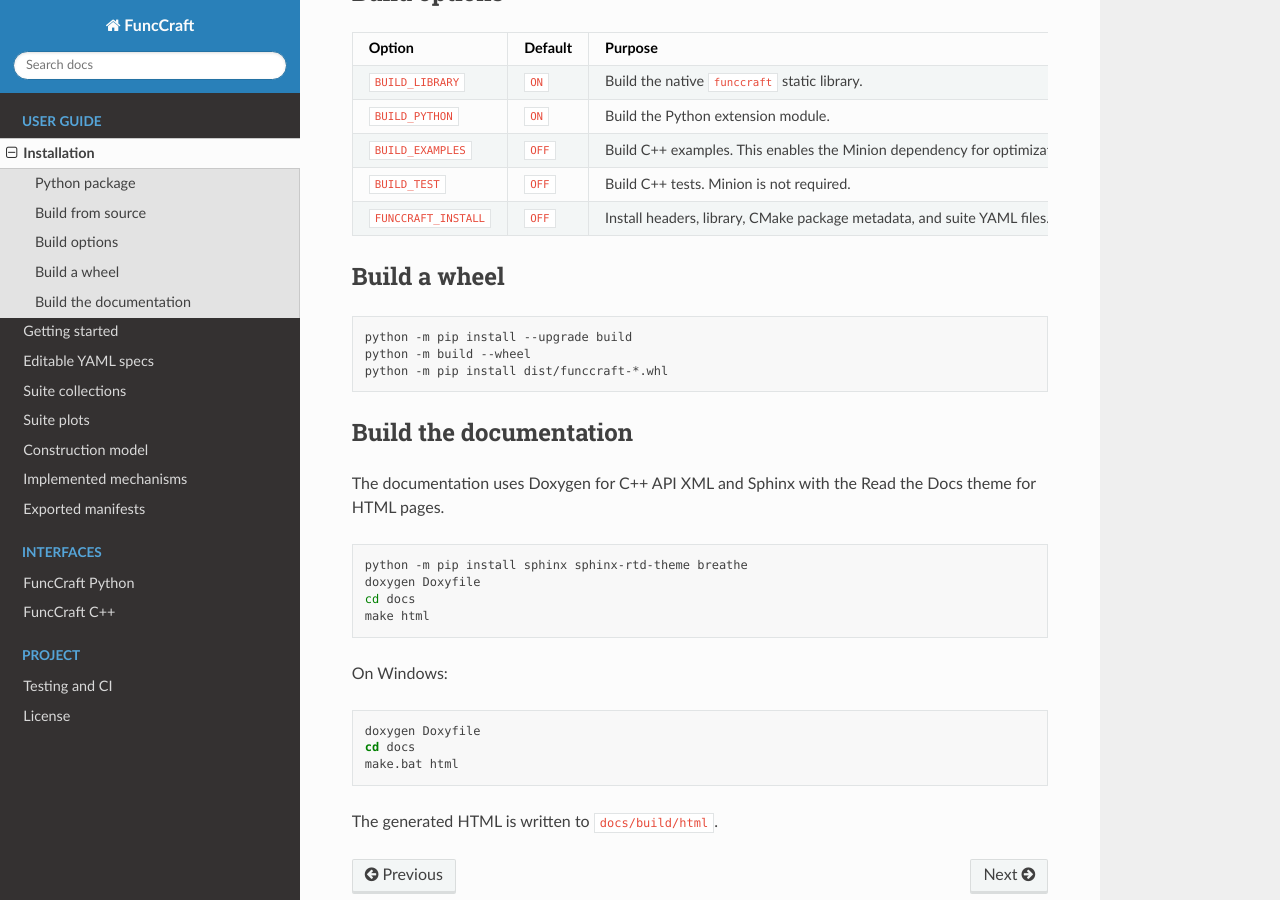
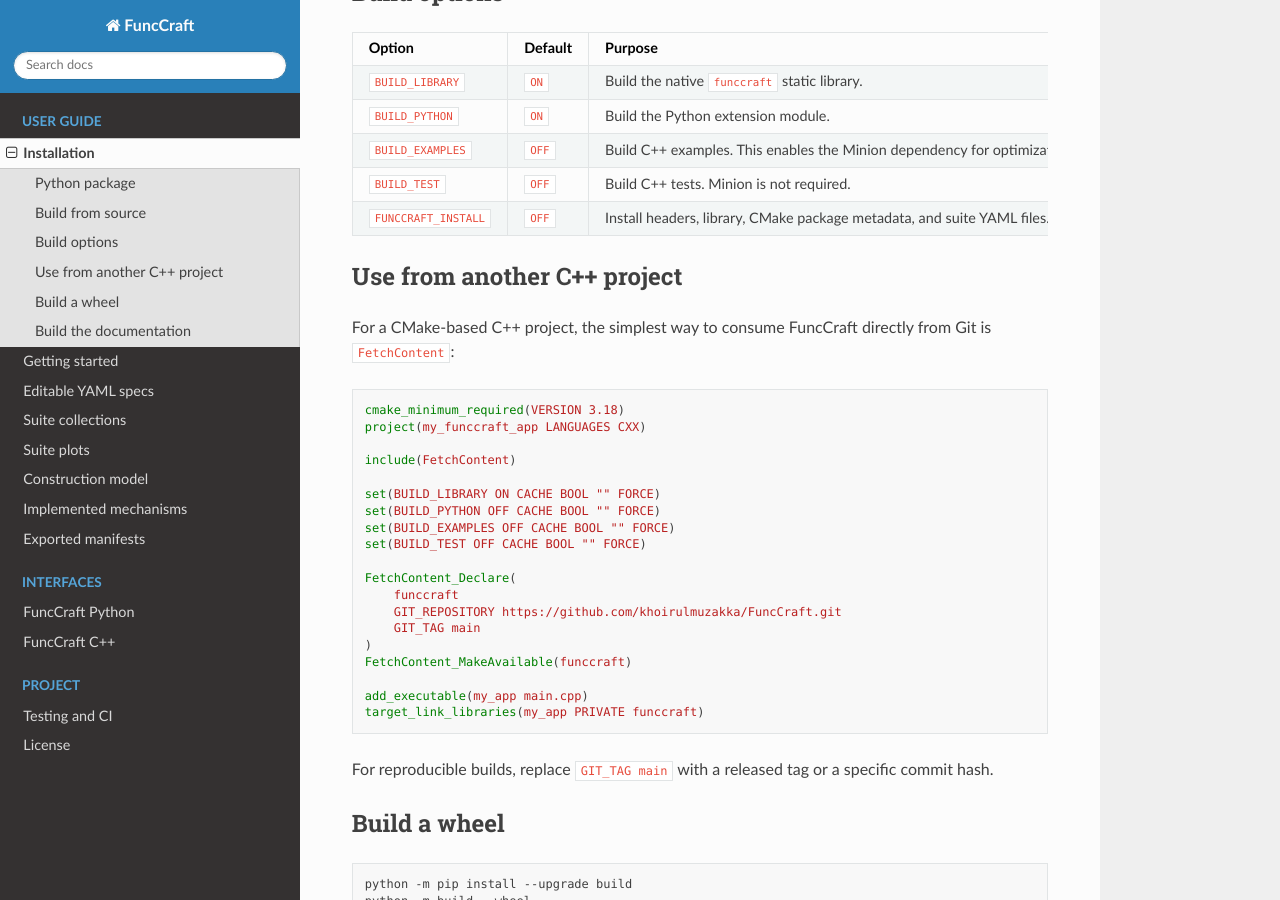
Before and after one commit to khoirulmuzakka/FuncCraft, a Sphinx documentation site: the page built from docs/source/installation.rst, in a window 1280 px wide and 900 px high, scrolled down 1592 px. Built offline with Sphinx 7.4.7 and the Read the Docs theme 3.1.0, drawn with Linux system fonts in a browser that asks for light colours.

Commit message:
Clean up

```diff
--- a/docs/source/installation.rst
+++ b/docs/source/installation.rst
@@ -99,6 +99,37 @@
      - ``OFF``
      - Install headers, library, CMake package metadata, and suite YAML files.
 
+Use from another C++ project
+----------------------------
+
+For a CMake-based C++ project, the simplest way to consume FuncCraft directly
+from Git is ``FetchContent``:
+
+.. code-block:: cmake
+
+   cmake_minimum_required(VERSION 3.18)
+   project(my_funccraft_app LANGUAGES CXX)
+
+   include(FetchContent)
+
+   set(BUILD_LIBRARY ON CACHE BOOL "" FORCE)
+   set(BUILD_PYTHON OFF CACHE BOOL "" FORCE)
+   set(BUILD_EXAMPLES OFF CACHE BOOL "" FORCE)
+   set(BUILD_TEST OFF CACHE BOOL "" FORCE)
+
+   FetchContent_Declare(
+       funccraft
+       GIT_REPOSITORY https://github.com/khoirulmuzakka/FuncCraft.git
+       GIT_TAG main
+   )
+   FetchContent_MakeAvailable(funccraft)
+
+   add_executable(my_app main.cpp)
+   target_link_libraries(my_app PRIVATE funccraft)
+
+For reproducible builds, replace ``GIT_TAG main`` with a released tag or a
+specific commit hash.
+
 Build a wheel
 -------------
 
```
Also changed, not shown: README.md (+4 -3 lines), docs/source/construction.rst (+13 -4 lines), docs/source/testing_ci.rst (+5 -2 lines), 8 other files.
